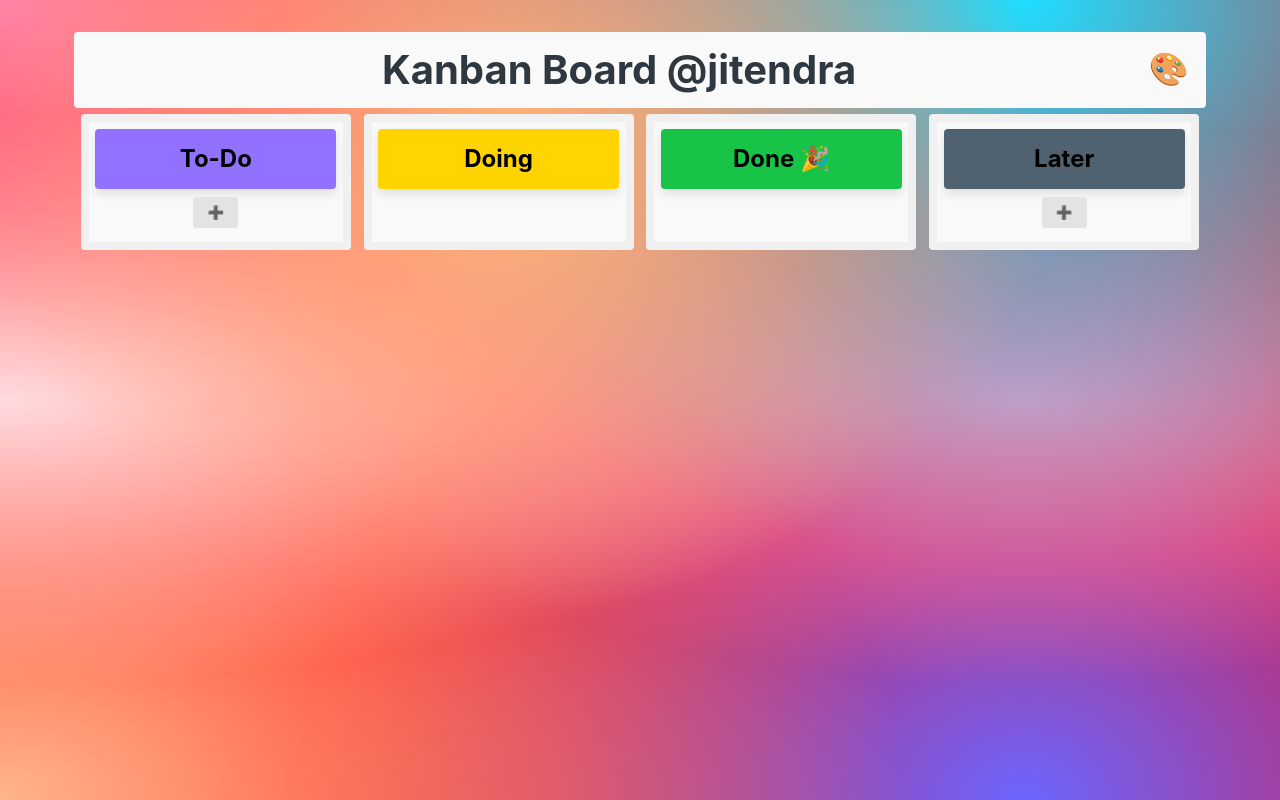
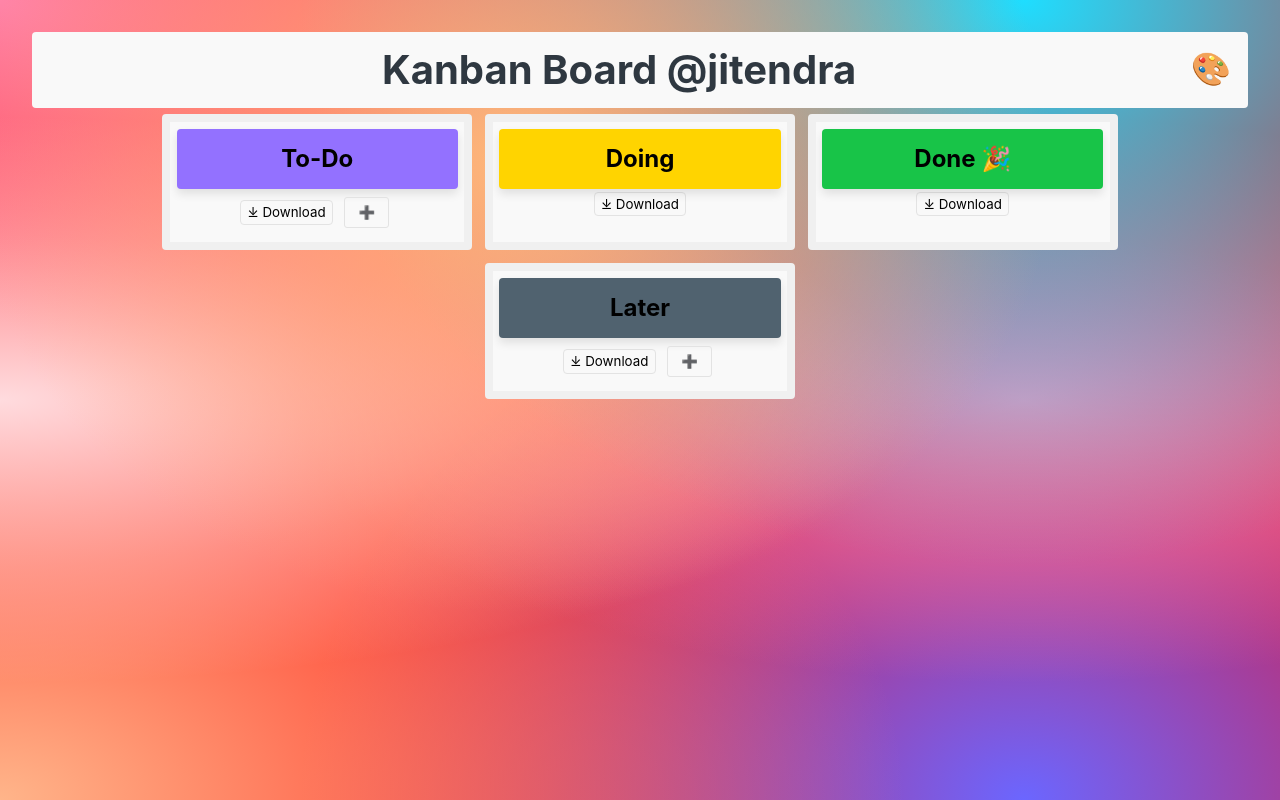
Before and after one commit to jitusd9/kanban-board, a React (Vite) app: page / in a window 1280 px wide. Built offline with nearby package versions, Linux system fonts and the light colour scheme.

Commit message:
Working Code for localStorage

```diff
--- a/src/components/Board.jsx
+++ b/src/components/Board.jsx
@@ -65,6 +65,7 @@ function Board(){
   }
 
   function changeParent(index,newlist){
+
     switch (index) {
       case 0:
         setTodos(newlist);
--- a/src/components/Card.jsx
+++ b/src/components/Card.jsx
@@ -1,22 +1,43 @@
 import React from 'react'
-import { Box, Header, Delete, Content, Footer, Button } from '../styled/card-styled'
-import { ControlButton } from './utils'
+import { Box, Header, Delete, Content, Footer, Button, YesNoBox } from '../styled/card-styled'
+import { ControlButton, DialogBox } from './utils'
 
 
 export default function Card(props) {
 
+  const [info, toggleInfo] = React.useState(false);
+  const [confirm, askConfirm] = React.useState(false);
+
+  function showInfo(){
+    toggleInfo(!info);
+  }
+
+
+  function DeleteIt(){
+    askConfirm(false);
+    props.delFunc(props.id);
+  }
+
   return (
-    <Box inputColor={props.inputColor} draggable>
+    <Box inputColor={props.inputColor} >
 
       <Header inputColor={props.inputColor}>
-        <Delete onClick={(e) => props.delFunc(props.id)}>&#xd7;</Delete>
+        <Delete title='Delete Task' onClick={() => askConfirm(!confirm)}>&#xd7;</Delete>
       </Header>
 
       <Content>
         {
+          confirm ? <YesNoBox>
+          <p>Are you sure?</p>
+          <Button onClick={DeleteIt}>Yes</Button>
+          <Button onClick={() => askConfirm(!confirm)}>No</Button>
+          </YesNoBox> : null
+        }
+        {
           props.children
         }
       </Content>
+
       <Footer>
 
         <ControlButton
@@ -26,8 +47,6 @@ export default function Card(props) {
           board={props.board}
         />
 
-
-
         <ControlButton
           txt={ props.custom === "done" ? "🏋️ Doing" : "✅ Done" }
           func={props.controls[1]}
@@ -35,13 +54,27 @@ export default function Card(props) {
           board={props.board}
         />
 
-
         <ControlButton
           txt={ props.custom === "later" ? "🏋️ Doing" : "📂 Later" }
           func={props.controls[2]}
           cardId={props.id}
           board={props.board}
         />
+
+        {
+          info ? <DialogBox>
+            <p>Modified : 01/09/2022 6:07:36</p>
+            <p>Created : 01/09/2022 6:06:15</p>
+           </DialogBox> : null
+        }
+
+        <ControlButton
+          txt={"ℹ️"}
+          func={showInfo}
+          cardId={props.id}
+          board={props.board}
+        />
+
       </Footer>
 
 
--- a/src/components/Section.jsx
+++ b/src/components/Section.jsx
@@ -3,11 +3,12 @@ import Card from './Card'
 import {
   Container,
   Input,
-  Button,
   ModalButton,
   AddCard,
   Title
 } from '../styled/section-styled';
+
+import { Button } from '../styled/card-styled';
 
 
 export default function Section(props) {
@@ -16,7 +17,6 @@ export default function Section(props) {
   const [showAdd, setShowAdd] = React.useState(false);
 
   function deleteCard(id){
-
       props.delFunc(id);
   }
 
@@ -32,11 +32,31 @@ export default function Section(props) {
     }
   }
 
+  function getLocaldata(id) {
+    let sections = ['todos', 'doing', 'done', 'later']
+    let data = JSON.parse(localStorage.getItem(sections[id]));
+    return data;
+  }
+
+  // download localStorage Data
+  function DownloadData(e){
+
+    let obj = getLocaldata(e.target.id);
+
+    const element = document.createElement("a");
+    const textFile = new Blob([JSON.stringify(obj)], {type: 'application/json'}); //pass data from localStorage API to blob
+    element.href = URL.createObjectURL(textFile);
+    element.download = `jsonFile[${e.target.id}].json`;
+    document.body.appendChild(element);
+    element.click();
+  }
+
   return (
     <Container>
       <Title inputColor={props.hex} >
         <h2>{props.title}</h2>
       </Title>
+      <Button id={props.id} onClick={DownloadData}>&#x2913; Download</Button>
       {
         props.list &&
         props.list.map((card, index )=> (
@@ -61,7 +81,7 @@ export default function Section(props) {
         showAdd &&
         <AddCard>
           <Input type="text" value={inputText} onChange={handleInput}/>
-          <Button onClick={handleSave}>Save Card</Button>
+          <Button onClick={handleSave}> Save Card</Button>
         </AddCard>
       }
     </Container>
--- a/src/components/utils.jsx
+++ b/src/components/utils.jsx
@@ -1,14 +1,26 @@
-import { Button } from "../styled/card-styled";
+import { Button, Dialog } from "../styled/card-styled";
+
+
 
 function ControlButton(props){
 
   return(
-    <Button title="move to" id={props.cardId} onClick={(e) => {props.func(props.board,e)}}>
+    <Button title="move to" id={props.cardId} onClick={(e) => { props.func(props.board,e)}}>
       {props.txt}
     </Button>
   )
 }
 
+
+function DialogBox(props){
+  return(
+    <Dialog>
+      {
+        props.children
+      }
+    </Dialog>
+  )
+}
 
 function MoveCard(list, index){
   console.log('🏋️ Doing...', list[index])
@@ -24,4 +36,4 @@ function MoveCard(list, index){
 
 }
 
-export { MoveCard, ControlButton }
+export { MoveCard, ControlButton, DialogBox }
--- a/src/styled/App-styled.js
+++ b/src/styled/App-styled.js
@@ -1,7 +1,6 @@
 import styled from "styled-components";
 
 const Main = styled.div`
-
 `
 
 const Input = styled.input`
@@ -24,9 +23,12 @@ const Header = styled.div`
 `
 
 const Container = styled.div`
+  position : relative;
   display: flex;
   flex-wrap : wrap;
   justify-content: center;
+  width : 100%;
+  overflow-x : auto;
 `
 
 const ThemeButton = styled.button`
--- a/src/styled/card-styled.js
+++ b/src/styled/card-styled.js
@@ -1,4 +1,14 @@
-import styled from "styled-components";
+import styled,{ keyframes } from "styled-components";
+
+const glow = keyframes`
+  from {
+    box-shadow : 0 0 0 2px hsl(60deg,100%,50%)
+  }
+
+  to {
+    box-shadow : 0 0 0 2px hsl(260deg,100%,50%)
+  }
+`;
 
 const Box = styled.div`
   position : relative;
@@ -8,6 +18,11 @@ const Box = styled.div`
   margin-block: 0.4rem;
   box-shadow: 0px 4px 4px #50626f29;
   border-radius : 4px;
+  border : 1px solid ${({theme}) => theme.borderColor};
+  transition : all 0.2s;
+  &:hover{
+    ${'' /* animation : ${glow} 5s linear alternate infinite;  */}
+  }
 `
 
 const Header = styled.div`
@@ -73,11 +88,45 @@ const Button = styled.button`
   background-color : transparent;
   border : 1px solid ${({theme}) => theme.borderColor};
   &:hover{
-    color : #e3e3e3;
-    background-color: #232425;
+    ${'' /* color : #232425;
+    background-color: #f9f9f9; */}
+    color : ${({theme}) => theme.hoverFg};
+    background-color : ${({theme}) => theme.hoverBg};
   }
 `
 
+const YesNoBox = styled.div`
+  position : absolute;
+  top : 50%;
+  left : 50%;
+  transform : translate(-50%,-50%);
+  padding : 0.5rem;
+  color :  #f9f9f9;
+  background-color :  #1d242a;
+  border-radius : 4px;
+  z-index:1;
+  button{
+    color : #e3e3e3;
+    border-color : #595959;
+  }
+
+`
+
+const Dialog = styled.div`
+  max-width : 100%;
+  height :auto;
+  position : absolute;
+  bottom : 100%;
+  right : 0%;
+  transform : translate(0%,0%);
+  z-index : 1;
+  color :  #f9f9f9;
+  background-color :  #1d242a;
+  padding : 0.5rem;
+  border-radius : 4px;
+  overflow-wrap: break-word;
+  word-wrap: break-word;
+`
 
 export {
   Box,
@@ -85,5 +134,7 @@ export {
   Delete,
   Content,
   Footer,
-  Button
+  Button,
+  Dialog,
+  YesNoBox
 }
--- a/src/styled/globalStyles.jsx
+++ b/src/styled/globalStyles.jsx
@@ -1,4 +1,5 @@
 import { createGlobalStyle, css } from "styled-components";
+
 
 export const GlobalStyles = createGlobalStyle`
 
@@ -8,7 +9,7 @@ export const GlobalStyles = createGlobalStyle`
   line-height: 24px;
   font-weight: 400;
 
-  color-scheme: light dark;
+  color-scheme: ${(props) => props.theme.scheme };
   color: rgba(255, 255, 255, 0.87);
   background-color: ${(props) => props.theme.bg};
 
@@ -17,7 +18,10 @@ export const GlobalStyles = createGlobalStyle`
   -webkit-font-smoothing: antialiased;
   -moz-osx-font-smoothing: grayscale;
   -webkit-text-size-adjust: 100%;
+  scrollbar-width: none;
 }
+
+
 
 a {
   font-weight: 500;
--- a/src/styled/section-styled.js
+++ b/src/styled/section-styled.js
@@ -2,13 +2,26 @@ import styled from 'styled-components'
 
 const Container = styled.div`
   position: relative;
-  width: 270px;
-  height: auto;
+  width: 310px;
+  max-height: 120vh;
   background-color: ${({theme}) => theme.boardBg};
   margin: 0.4rem;
   padding : 0.4rem;
   border-radius: 4px;
   border: 8px solid ${({theme}) => theme.boardBorder};
+  overflow-y: auto;
+  scroll-behavior : smooth;
+  ${'' /* &::-webkit-scrollbar {
+    width: 0.5em;
+  }
+  &::-webkit-scrollbar-track {
+    box-shadow: inset 0 0 6px rgba(0, 0, 0, 0.1);
+  }
+  &::-webkit-scrollbar-thumb {
+    width : 2px;
+    background-color: #6c6c6c;
+    border-radius : 5px;
+  } */}
 `
 const Input = styled.textarea`
   position : relative;
@@ -24,11 +37,11 @@ const Input = styled.textarea`
 const Button = styled.button`
   position: relative;
   border-radius: 3px;
-  border: 1px solid transparent;
-  color: #242526;
+  border : 1px solid ${({theme}) => theme.borderColor};
   margin: 1em;
   padding: 0.5em 1em;
-  background-color : #e3e3e3;
+  color : ${({theme}) => theme.cardFg};
+  background-color : transparent;
 `
 
 const ModalButton = styled(Button)`
@@ -36,7 +49,7 @@ const ModalButton = styled(Button)`
 `
 
 const Title = styled.div`
-  position : relative;
+  width : 100%;
   min-height : 60px;
   color : black;
   background-color: ${props => props.inputColor || '#fff'};
@@ -45,6 +58,8 @@ const Title = styled.div`
   display : flex;
   justify-content: center;
   align-items : center;
+  text-align : center;
+  position : relative;
 `
 
 const AddCard = styled(Title)`
--- a/src/styled/theme.jsx
+++ b/src/styled/theme.jsx
@@ -1,6 +1,7 @@
 import { css } from "styled-components"
 
 export const dark = {
+  scheme : 'dark',
   bg : '#242424',
   headerBg : '#3d4751',
   headerFg : '#cbcdcd',
@@ -11,6 +12,10 @@ export const dark = {
   titleBg : '#5f626e',
   titleFg : '#e3e3e3',
   borderColor : '#333',
+  dialogBg : '#dfe8fd',
+  dialogFg : '#36374a',
+  hoverFg : '#232425',
+  hoverBg : '#f9f9f9',
 }
 
 const MessGradient = css`
@@ -28,6 +33,7 @@ const MessGradient = css`
 `
 
 export const light = {
+  scheme : 'light',
   bg : MessGradient,
   headerBg : '#f9f9f9',
   headerFg : '#2f3841',
@@ -38,4 +44,8 @@ export const light = {
   titleFg : '#000',
   titleBg : '#f9f9f9',
   borderColor : '#e3e3e3',
+  dialogBg : '#4f5962',
+  dialogFg : '#f9f9f9',
+  hoverFg : '#f9f9f9',
+  hoverBg : '#3a3c43',
 }
```
Also changed, not shown: 1 other file (tests, documents, lock files or other folders). Lines whose indentation alone changed are shown as unchanged.
